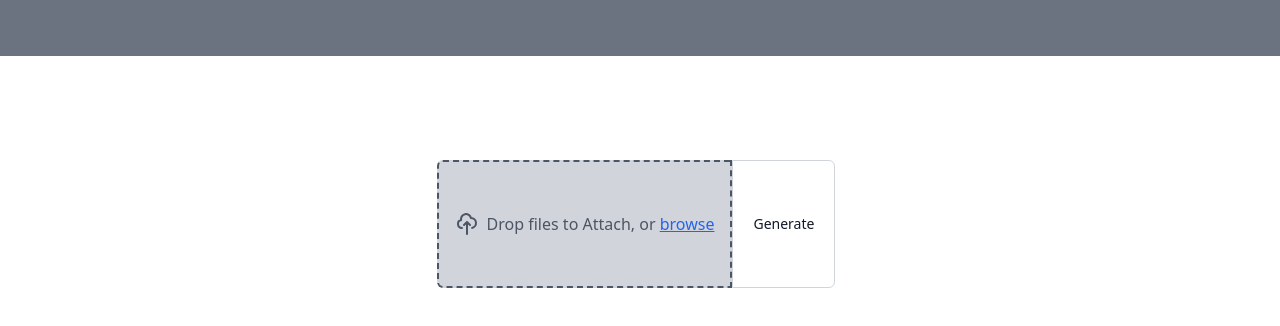
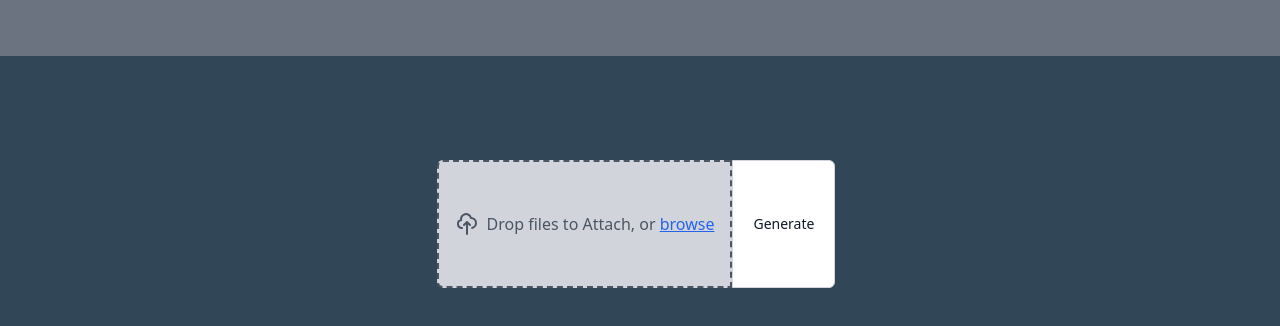
Before and after one commit to K4RTH1CC/backgroundMusicGeneration, a Next.js app: page / in a window 1280 px wide. Shown: the top 326 px of the page. Built offline with nearby package versions, Linux system fonts and the light colour scheme; some icons are missing.

Commit message:
bg color temp

```diff
--- a/components/tailwindRef.css
+++ b/components/tailwindRef.css
@@ -1,3 +1,7 @@
+body {
+    overflow-x: hidden; /* Hide horizontal scrollbar */
+    background: linear-gradient(to top left, #A4AAC8, #436484);
+  }
 @tailwind base;
 @tailwind components;
 @tailwind utilities;
--- a/styles/global.css
+++ b/styles/global.css
@@ -1,6 +1,10 @@
-/*
-! tailwindcss v3.3.3 | MIT License | https://tailwindcss.com
-*/
+body {
+  overflow-x: hidden;
+  /* Hide horizontal scrollbar */
+  background: #314757;
+}
+
+/* ! tailwindcss v3.3.3 | MIT License | https://tailwindcss.com */
 
 /*
 1. Prevent padding and border from affecting element width. (https://github.com/mozdevs/cssremedy/issues/4)
```
